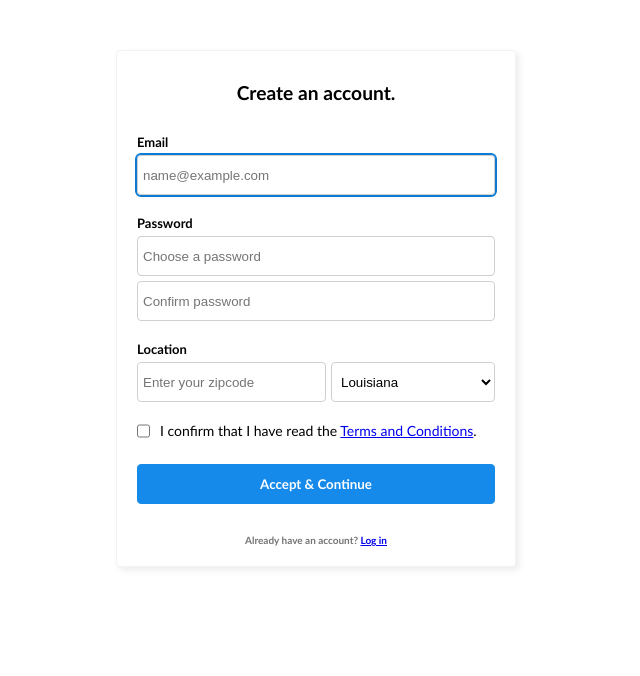
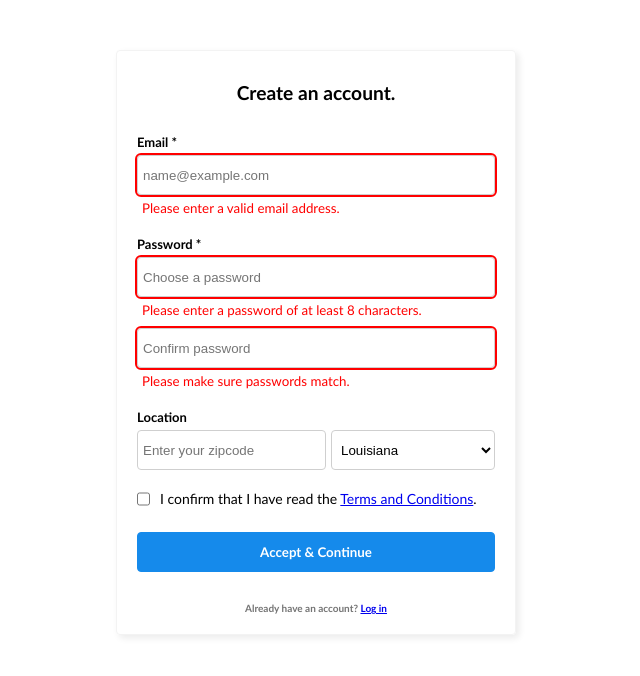
Before and after one commit to jppastorek/form-validation, a plain HTML site: page index.html in a window 1280 px wide. Shown: the whole page, without its empty margins (324-964 px from the left). Drawn offline with Linux system fonts and the light colour scheme.

Commit message:
Added error messages and styling.

```diff
--- a/index.html
+++ b/index.html
@@ -9,10 +9,10 @@
   </head>
   <body>
     <div id="container">
-      <form action="" id="form">
+      <form action="" id="form" novalidate>
         <h2 class="header">Create an account.</h2>
         <div class="form email">
-          <label for="email">Email</label>
+          <label for="email">Email *</label>
           <input
             type="email"
             name="email"
@@ -20,22 +20,30 @@
             placeholder="name@example.com"
             autofocus
             autocomplete="email"
+            required
           />
+          <span class="error">Please enter a valid email address.</span>
         </div>
         <div class="form password">
-          <label for="password">Password</label>
+          <label for="password">Password *</label>
           <input
             type="password"
             name="password"
             id="password"
             placeholder="Choose a password"
+            minlength="8"
+            required
           />
+          <span class="pw-error">Please enter a password of at least 8 characters.</span>
           <input
             type="password"
             name="pw-confirm"
             id="pw-confirm"
             placeholder="Confirm password"
+            minlength="8"
+            required
           />
+          <span class="error">Please make sure passwords match.</span>
         </div>
         <div class="form location">
           <label for="location">Location</label>
--- a/styles.css
+++ b/styles.css
@@ -114,3 +114,21 @@ p {
     margin-top: 30px;
     color: rgb(116, 116, 116);
 }
+
+
+/*---------Validation -----------------------------*/
+
+.error, .pw-error {
+    color: rgb(255, 0, 0);
+    font-family: 'Gill Sans', 'Gill Sans MT', Calibri, 'Trebuchet MS', sans-serif;
+    font-size: smaller;
+    margin: 5px 0 0 5px;
+}
+
+.pw-error {
+    margin-bottom: 5px;
+}
+
+input:invalid {
+    outline: 2px solid red;
+}
```
